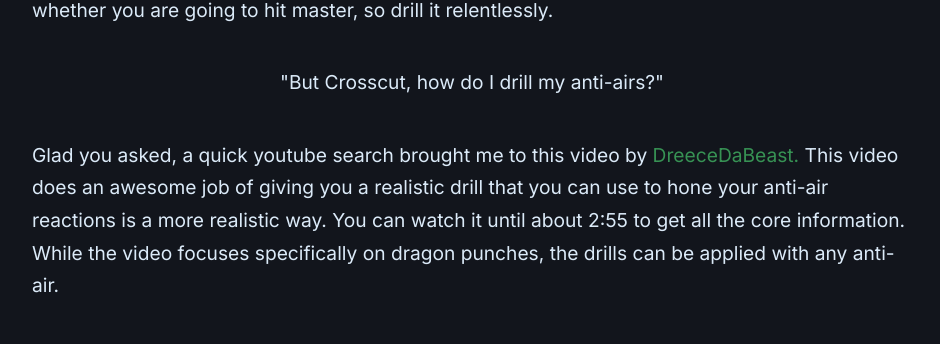
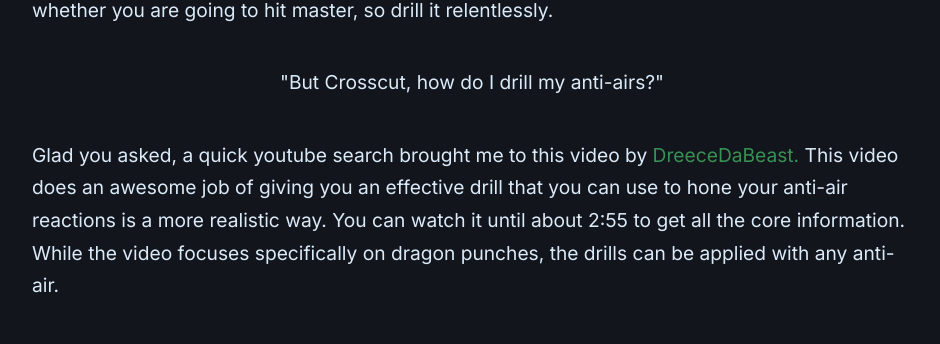
Before and after one commit to CrosscutX/nononsenseSF6, a React (Vite) app: page /lessons/beginnerneutral in a window 1280 px wide. Shown: the part 1680-2024 px from the top of the page, without its empty margins (168-1108 px from the left). Built offline with nearby package versions, Linux system fonts and the light colour scheme.

Commit message:
Redundant text

```diff
--- a/src/components/lessons/Beginner/BeginnerNeutral.jsx
+++ b/src/components/lessons/Beginner/BeginnerNeutral.jsx
@@ -74,7 +74,7 @@ export default function BeginnerNeutral() {
         <a href="https://www.youtube.com/watch?v=qhZolR3I_Bw" className="link">
           DreeceDaBeast.{" "}
         </a>
-        This video does an awesome job of giving you a realistic drill that you
+        This video does an awesome job of giving you an effective drill that you
         can use to hone your anti-air reactions is a more realistic way. You can
         watch it until about 2:55 to get all the core information. While the
         video focuses specifically on dragon punches, the drills can be applied
```
